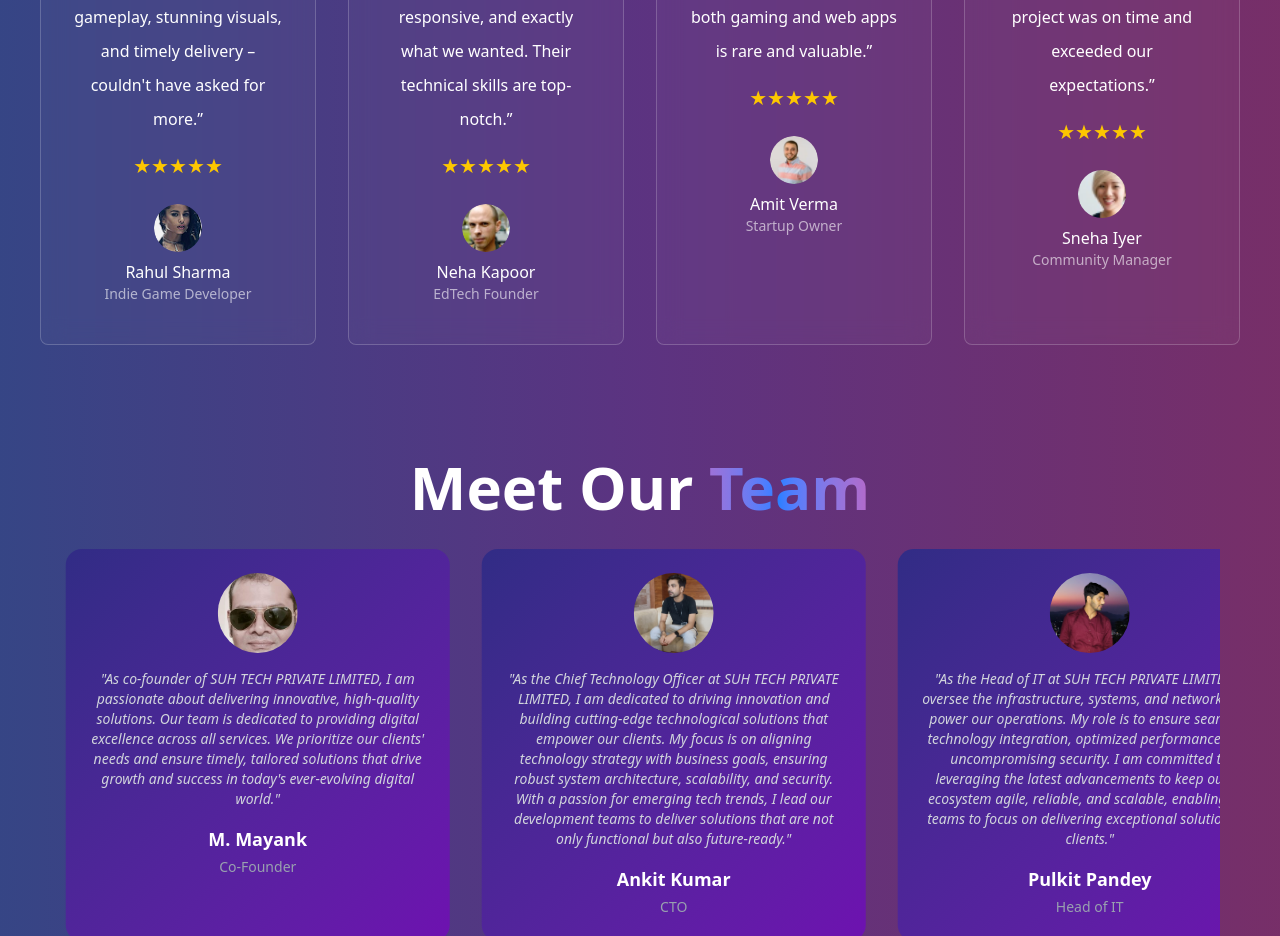
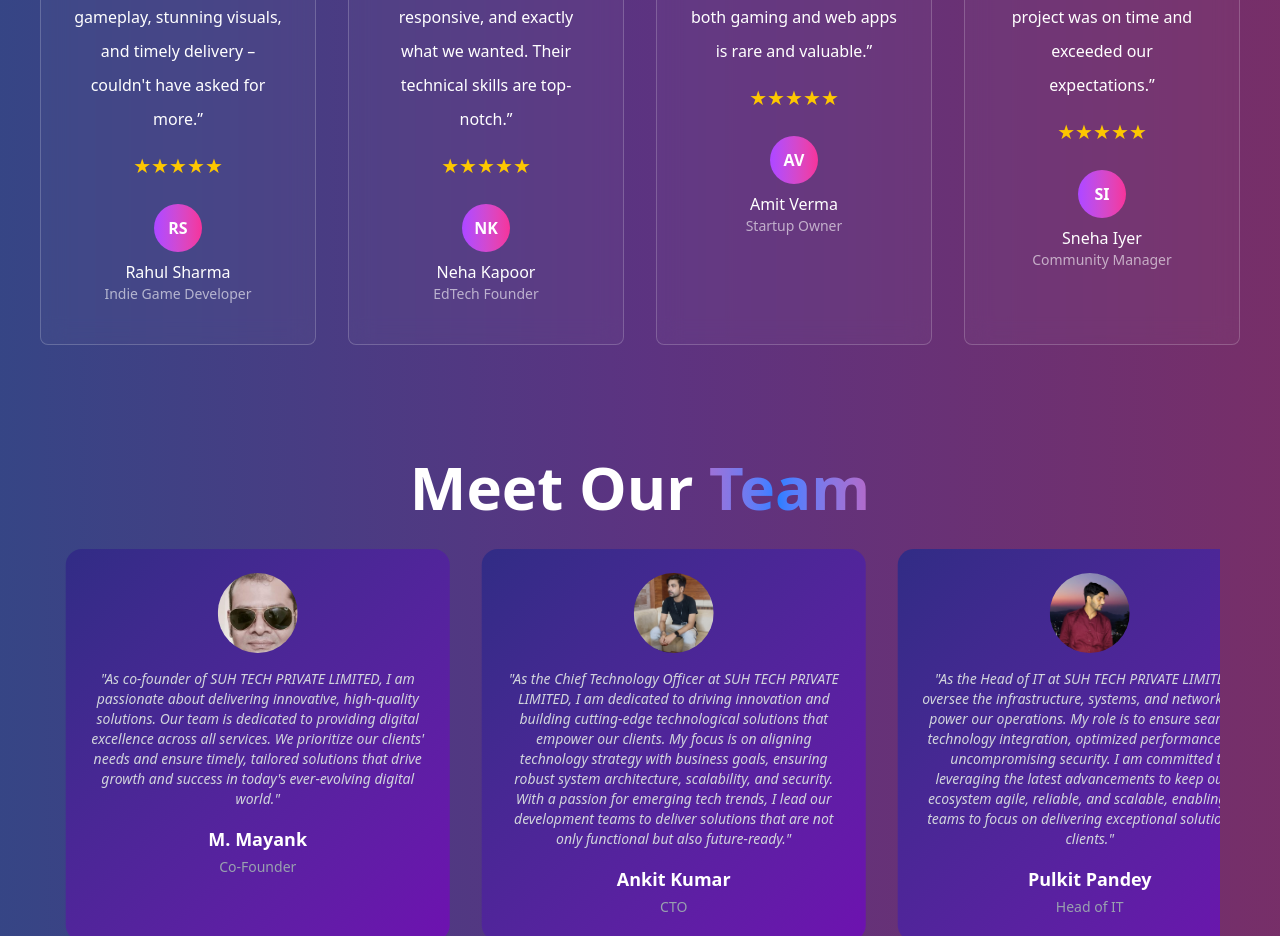
Before and after one commit to pulkit0408/SUH_WEBSITE, a React (Vite) app: page / in a window 1280 px wide. Shown: the part 3960-4896 px from the top of the page. Built offline with nearby package versions, Linux system fonts and the light colour scheme.

Commit message:
testimonials

```diff
--- a/src/components/TestimonialsCard.jsx
+++ b/src/components/TestimonialsCard.jsx
@@ -1,6 +1,15 @@
-const Card = ({ name, role, image, rating, testimonial }) => {
+const Card = ({ name, role, rating, testimonial }) => {
+  // Extract initials from the name
+  const getInitials = (fullName) => {
+    return fullName
+      .split(" ")
+      .map((n) => n[0])
+      .join("")
+      .toUpperCase();
+  };
+
   return (
-    <div className="flex flex-col items-center max-w-[360px] sm:max-w-[400px] w-full  py-6 sm:py-10 px-6 sm:px-8 rounded-lg bg-white/[0.03] border border-white/20 backdrop-blur-md text-center">
+    <div className="flex flex-col items-center max-w-[360px] sm:max-w-[400px] w-full py-6 sm:py-10 px-6 sm:px-8 rounded-lg bg-white/[0.03] border border-white/20 backdrop-blur-md text-center">
       {/* Testimonial Text */}
       <p className="text-white text-sm sm:text-base text-center leading-relaxed sm:leading-[34px] font-normal">
         {testimonial}
@@ -22,11 +31,10 @@ const Card = ({ name, role, image, rating, testimonial }) => {
 
       {/* Profile Info */}
       <div className="flex flex-col items-center mt-6">
-        <img
-          src={image}
-          alt={name}
-          className="w-10 h-10 sm:w-12 sm:h-12 rounded-full object-cover"
-        />
+        {/* Avatar with initials */}
+        <div className="w-10 h-10 sm:w-12 sm:h-12 rounded-full bg-gradient-to-r from-purple-500 to-pink-500 flex items-center justify-center text-white font-bold text-sm sm:text-base">
+          {getInitials(name)}
+        </div>
         <h3 className="mt-2 text-white font-medium text-sm sm:text-base">
           {name}
         </h3>
```
